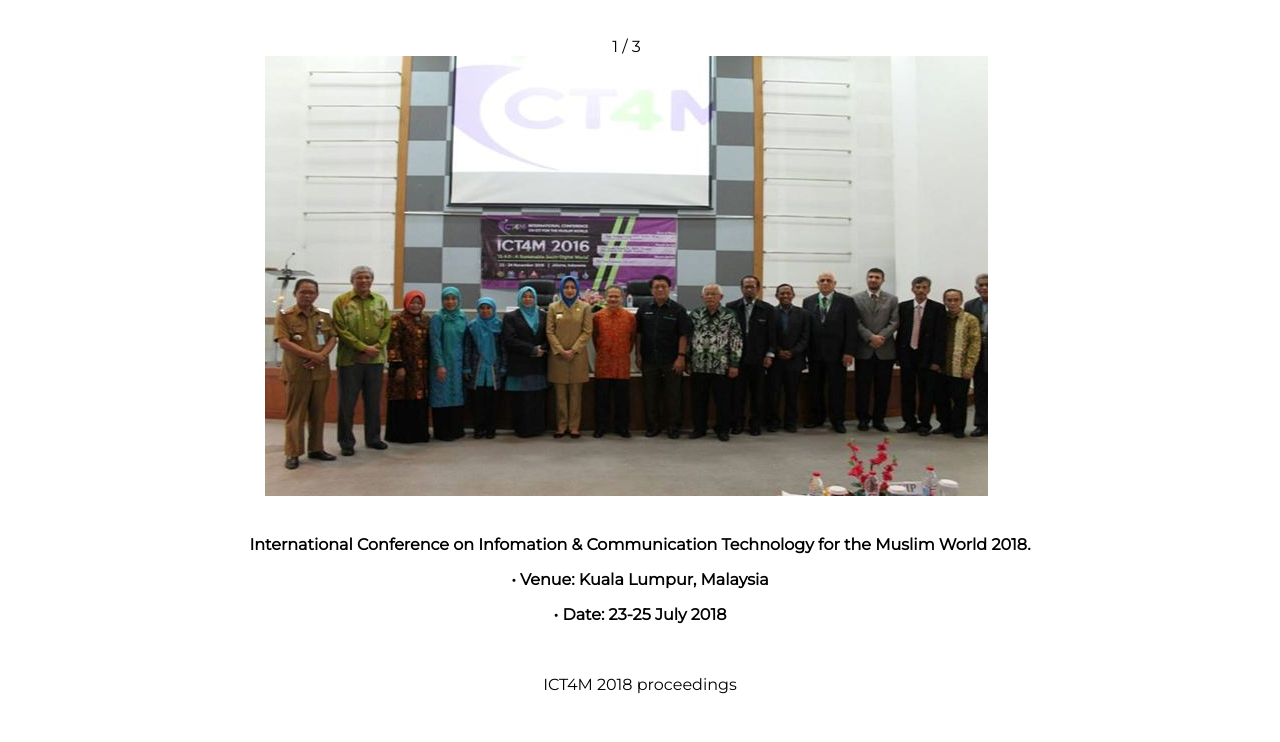
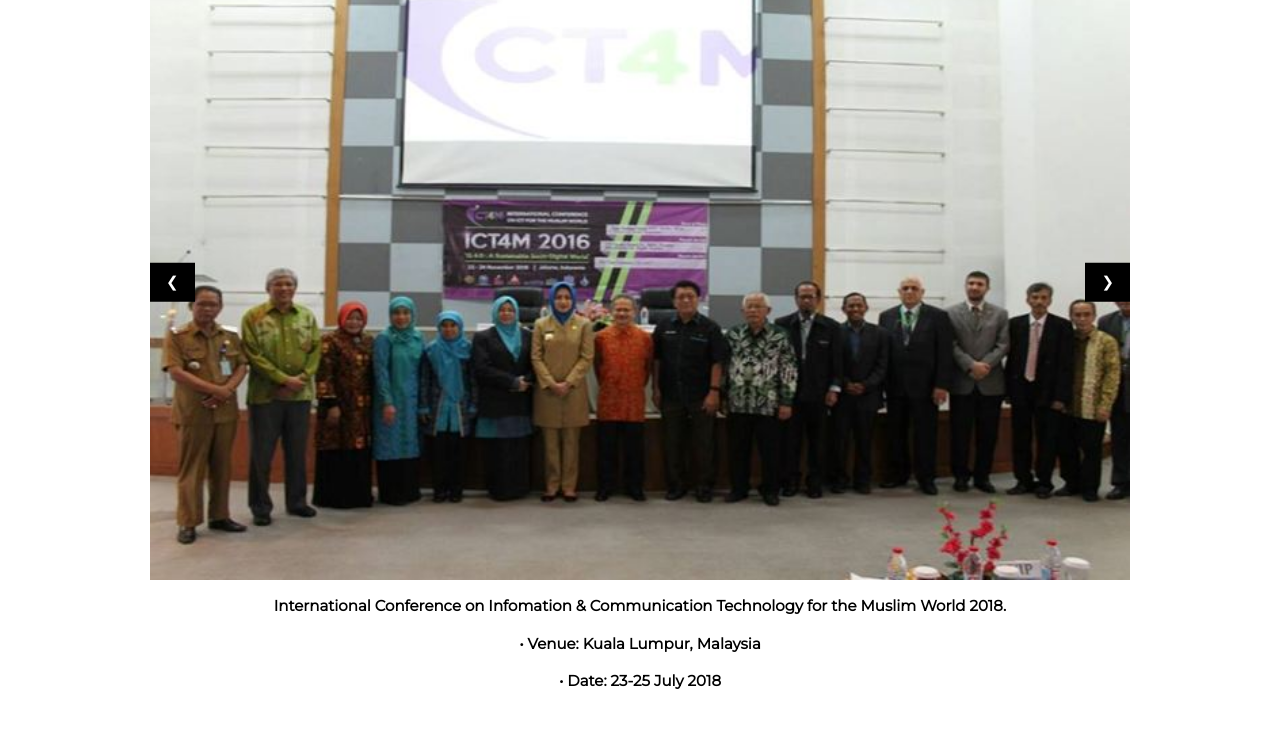
Before and after one commit to ICT4M2020/part3, a plain HTML site: page history.html in a window 1280 px wide. Shown: the part 250-992 px from the top of the page. Drawn offline with nearby package versions, Linux system fonts and the light colour scheme.

Commit message:
Update history.html

```diff
--- a/history.html
+++ b/history.html
@@ -7,6 +7,7 @@
   <link rel="stylesheet" href="history.css">
   <link href="https://fonts.googleapis.com/css?family=Bebas+Neue|Montserrat&display=swap" rel="stylesheet">
   <link href="https://fonts.googleapis.com/css?family=Poppins&display=swap" rel="stylesheet">
+  <link rel="stylesheet" href="https://www.w3schools.com/w3css/4/w3.css">
 
   </head>
   <body>
@@ -44,34 +45,16 @@
    <div class="notes">
        <h1 align="center"><b>Previous ICT4M</b></h1>
 
-       <div class="slideshow-container">
+      <div class="w3-content w3-display-container">
+         <img class="mySlides" src="slider_one.jpg" style="width:100%">
+         <img class="mySlides" src="slider_two.jpg" style="width:100%">
+         <img class="mySlides" src="slider_three.jpg" style="width:100%">
 
-<div class="mySlides fade">
-  <div class="numbertext">1 / 3</div>
-  <img src="slider_one.jpg" style="width:100%">
-</div>
+         <button class="w3-button w3-black w3-display-left" onclick="plusDivs(-1)">&#10094;</button>
+         <button class="w3-button w3-black w3-display-right" onclick="plusDivs(1)">&#10095;</button>
+       </div>
 
-<div class="mySlides fade">
-  <div class="numbertext">2 / 3</div>
-  <img src="slider_two.jpg" style="width:100%">
-</div>
 
-<div class="mySlides fade">
-  <div class="numbertext">3 / 3</div>
-  <img src="slider_three.jpg" style="width:100%">
-</div>
-
-<a class="prev" onclick="plusSlides(-1)">&#10094;</a>
-<a class="next" onclick="plusSlides(1)">&#10095;</a>
-
-</div>
-<br>
-
-<div style="text-align:center">
-  <span class="dot" onclick="currentSlide(1)"></span>
-  <span class="dot" onclick="currentSlide(2)"></span>
-  <span class="dot" onclick="currentSlide(3)"></span>
-</div>
 
 
        <div class="content">
@@ -88,27 +71,21 @@
 
    <script>
 var slideIndex = 1;
-showSlides(slideIndex);
-function plusSlides(n) {
-  showSlides(slideIndex += n);
+showDivs(slideIndex);
+
+function plusDivs(n) {
+  showDivs(slideIndex += n);
 }
-function currentSlide(n) {
-  showSlides(slideIndex = n);
-}
-function showSlides(n) {
+
+function showDivs(n) {
   var i;
-  var slides = document.getElementsByClassName("mySlides");
-  var dots = document.getElementsByClassName("dot");
-  if (n > slides.length) {slideIndex = 1}
-  if (n < 1) {slideIndex = slides.length}
-  for (i = 0; i < slides.length; i++) {
-      slides[i].style.display = "none";
+  var x = document.getElementsByClassName("mySlides");
+  if (n > x.length) {slideIndex = 1}
+  if (n < 1) {slideIndex = x.length}
+  for (i = 0; i < x.length; i++) {
+    x[i].style.display = "none";
   }
-  for (i = 0; i < dots.length; i++) {
-      dots[i].className = dots[i].className.replace(" active", "");
-  }
-  slides[slideIndex-1].style.display = "block";
-  dots[slideIndex-1].className += " active";
+  x[slideIndex-1].style.display = "block";
 }
 </script>
 
```
